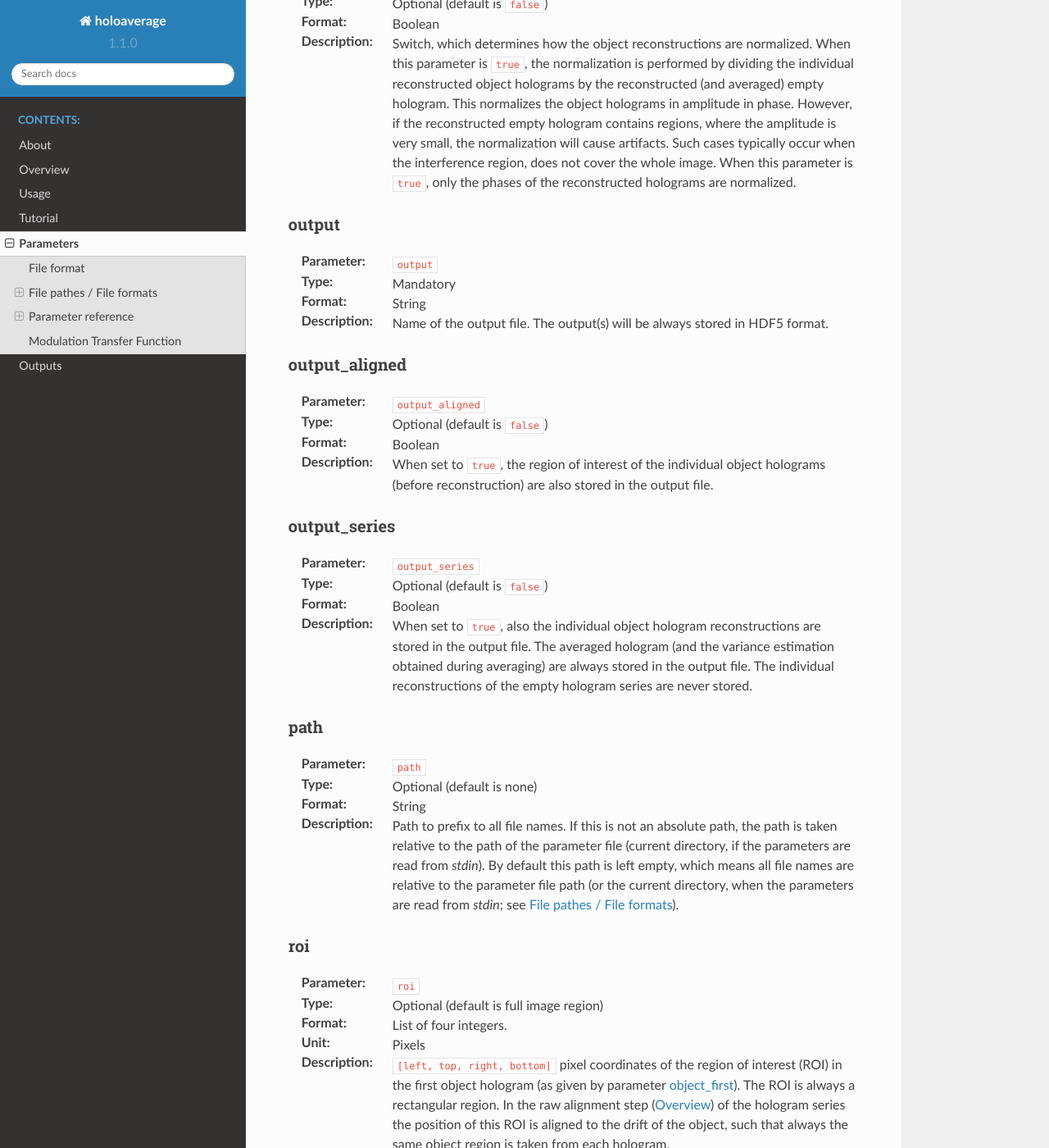
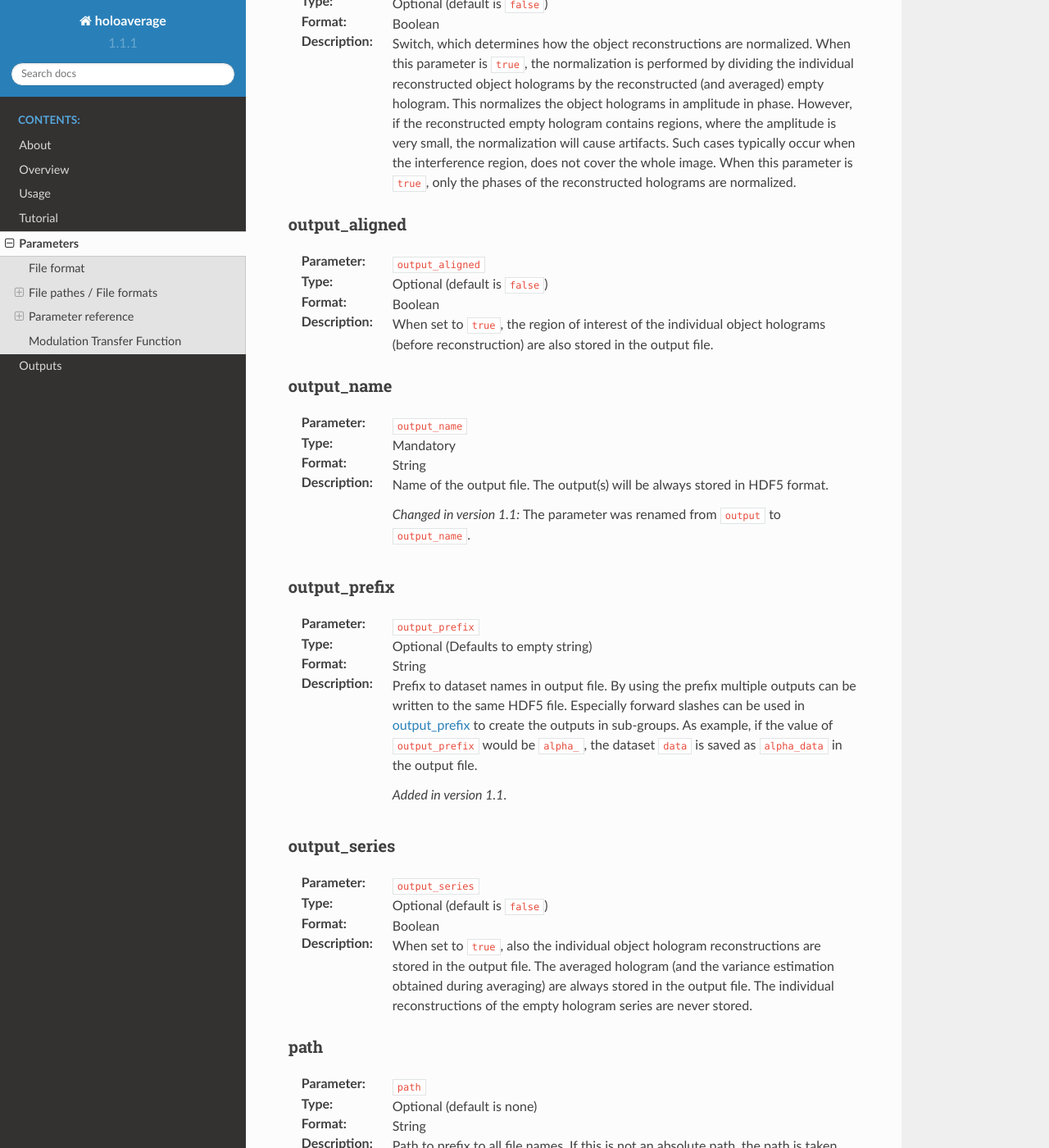
Before and after one commit to niermann/holoaverage, a Sphinx documentation site: the page built from docs/parameters.rst, in a window 1280 px wide and 1400 px high, scrolled down 8888 px. Shown: the whole window at 82% size. Built offline with Sphinx 7.4.7 and the Read the Docs theme 2.0.0, drawn with Linux system fonts in a browser that asks for light colours.

Commit message:
Renamed parameter 'output' to 'output_name'. Added parameter 'output_prefix'

```diff
--- a/docs/parameters.rst
+++ b/docs/parameters.rst
@@ -451,6 +441,34 @@ output_aligned
 :Format: Boolean
 :Description: When set to ``true``, the region of interest of the individual object holograms (before
     reconstruction) are also stored in the output file.
+
+.. _param-output_name:
+
+output_name
+^^^^^^^^^^^
+
+:Parameter: ``output_name``
+:Type: Mandatory
+:Format: String
+:Description: Name of the output file. The output(s) will be always stored in HDF5 format.
+
+    .. versionchanged:: 1.1
+        The parameter was renamed from ``output`` to ``output_name``.
+
+.. _param-output_prefix:
+
+output_prefix
+^^^^^^^^^^^^^
+
+:Parameter: ``output_prefix``
+:Type: Optional (Defaults to empty string)
+:Format: String
+:Description: Prefix to dataset names in output file. By using the prefix multiple outputs can be written to the same
+    HDF5 file. Especially forward slashes can be used in :ref:`param-output_prefix` to create the outputs in sub-groups.
+    As example, if the value of ``output_prefix`` would be ``alpha_``, the dataset ``data`` is saved as ``alpha_data``
+    in the output file.
+
+    .. versionadded:: 1.1
 
 .. _param-output_series:
 
--- a/holoaverage/version.py
+++ b/holoaverage/version.py
@@ -1 +1 @@
-__version__ = '1.1.0'
+__version__ = '1.1.1'
```
Also changed, not shown: other parts of docs/parameters.rst (+0 -10 lines), docs/outputs.rst (+6 -3 lines), docs/tutorial.rst (+4 -4 lines), docs/images/flow.png, docs/images/flow.svg, 3 other files.
